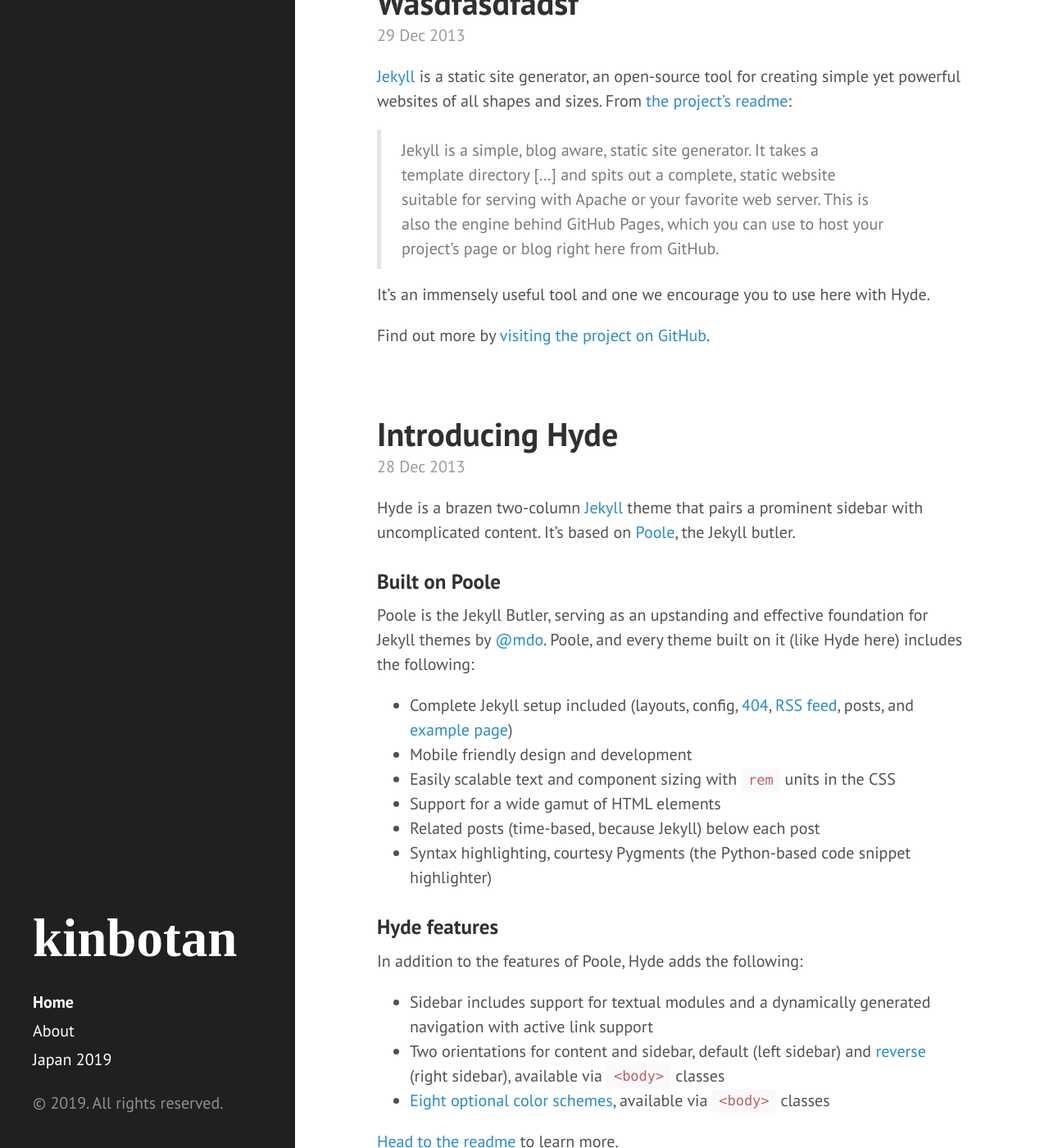
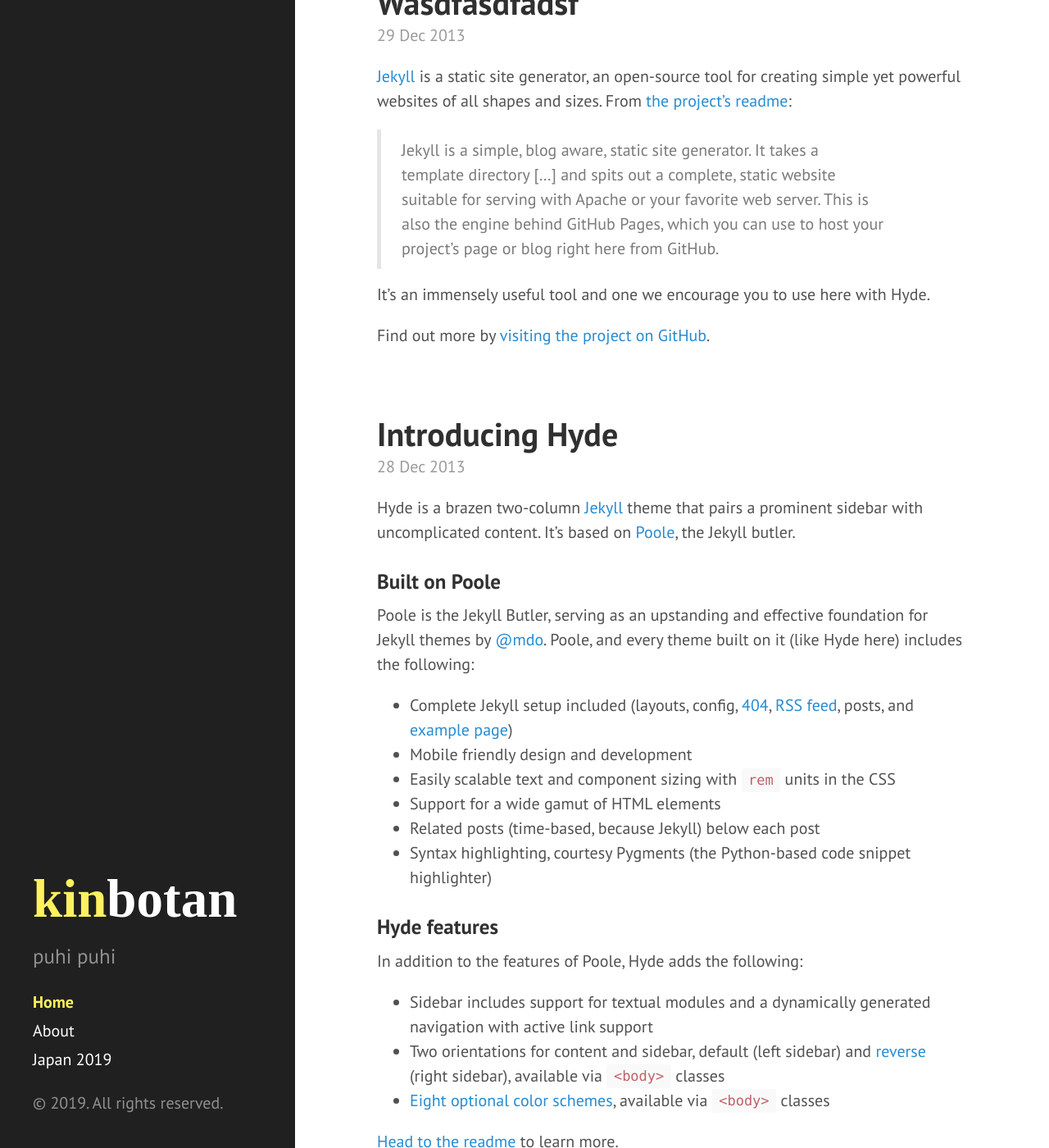
Before and after one commit to kinbotan/kinbotan.github.io, a Jekyll site: the page built from index.html, in a window 1280 px wide and 1400 px high, scrolled down 312 px. Shown: the whole window at 82% size. Built offline with Jekyll 4.4.1, drawn with Linux system fonts in a browser that asks for light colours; the list of posts is cut into pages by our own code.

Commit message:
Add yellow sidebar highlighting

```diff
--- a/_config.yml
+++ b/_config.yml
@@ -9,7 +9,7 @@
 # Setup
 title:            kinbotan
 tagline:          ''
-description:      ''
+description:      'puhi puhi'
 # url:              http://hyde.getpoole.com
 baseurl:          /
 
--- a/_includes/sidebar.html
+++ b/_includes/sidebar.html
@@ -2,9 +2,10 @@
   <div class="container sidebar-sticky">
     <div class="sidebar-about">
       <h1>
-        <!-- <a href="{{ site.baseurl }}"> -->
+        <div class="sidebar-title-accent">kin</div>botan
+        <!-- <a href="{{ site.baseurl }}">
           {{ site.title }}
-        <!-- </a> -->
+        </a> -->
       </h1>
       <p class="lead">{{ site.description }}</p>
     </div>
--- a/public/css/hyde.css
+++ b/public/css/hyde.css
@@ -85,6 +85,10 @@
 }
 
 /* Sidebar nav */
+.sidebar-title-accent {
+  display: inline-block;
+  color: #FEF160;
+}
 .sidebar-nav {
   margin-bottom: 1rem;
 }
@@ -97,6 +101,7 @@
   text-decoration: underline;
 }
 .sidebar-nav-item.active {
+  color: #FEF160;
   font-weight: bold;
 }
 
```
